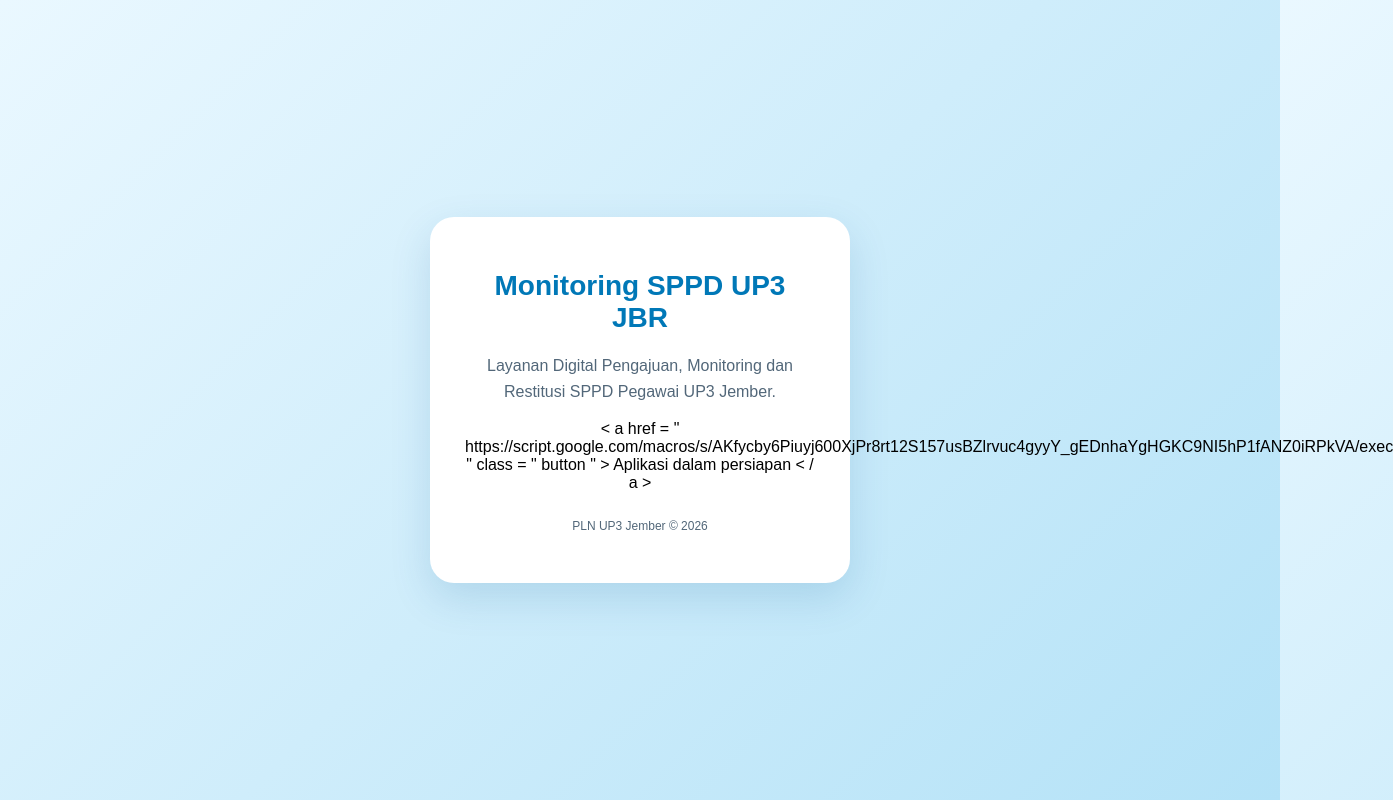
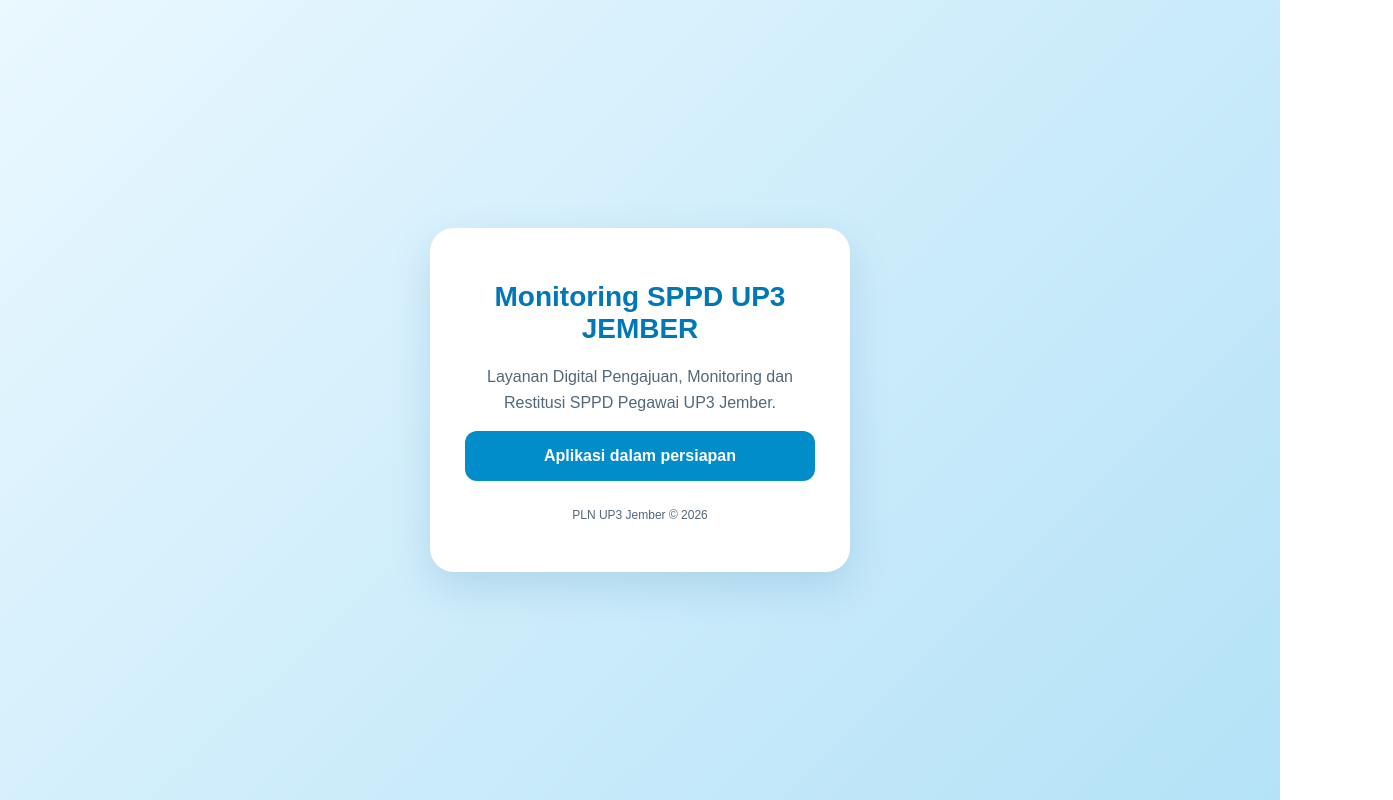
Before and after one commit to plnup3jember-design/MONITORING-SPPD-UP3JBR, a plain HTML site: page index.html in a window 1280 px wide. Shown: the whole page, 1393 px wide, since content can reach past the window. Drawn offline with Linux system fonts and the light colour scheme.

Commit message:
Update index.html

```diff
--- a/index.html
+++ b/index.html
@@ -1,14 +1,13 @@
-
 <!DOCTYPE html>
 <html lang="id">
 <head>
     <meta charset="UTF-8">
     <meta name="viewport" content="width=device-width, initial-scale=1.0">
 
-    <title>Monitoring SPPD UP3 JBR</title>
+    <title>Monitoring SPPD UP3 JEMBER</title>
 
     <meta property="og:type" content="website">
-    <meta property="og:title" content="Monitoring SPPD UP3 JBR">
+    <meta property="og:title" content="Monitoring SPPD UP3 JEMBER">
     <meta property="og:description" content="Layanan Digital Pengajuan, Monitoring dan Restitusi SPPD Pegawai UP3 Jember.">
     <meta property="og:image" content="https://plnup3jember-design.github.io/MONITORING-SPPD-UP3JBR/preview.jpg">
     <meta property="og:image:width" content="1200">
@@ -69,14 +68,16 @@
 
     <div class="card">
 
-        <h1>Monitoring SPPD UP3 JBR</h1>
+        <h1>Monitoring SPPD UP3 JEMBER</h1>
 
         <p>
             Layanan Digital Pengajuan, Monitoring
             dan Restitusi SPPD Pegawai UP3 Jember.
         </p>
 
-        < a href = " https://script.google.com/macros/s/AKfycby6Piuyj600XjPr8rt12S157usBZlrvuc4gyyY_gEDnhaYgHGKC9NI5hP1fANZ0iRPkVA/exec " class = " button " > Aplikasi dalam persiapan < / a >
+        <span class="button">
+            Aplikasi dalam persiapan
+        </span>
 
         <p class="footer">
             PLN UP3 Jember © 2026
```
